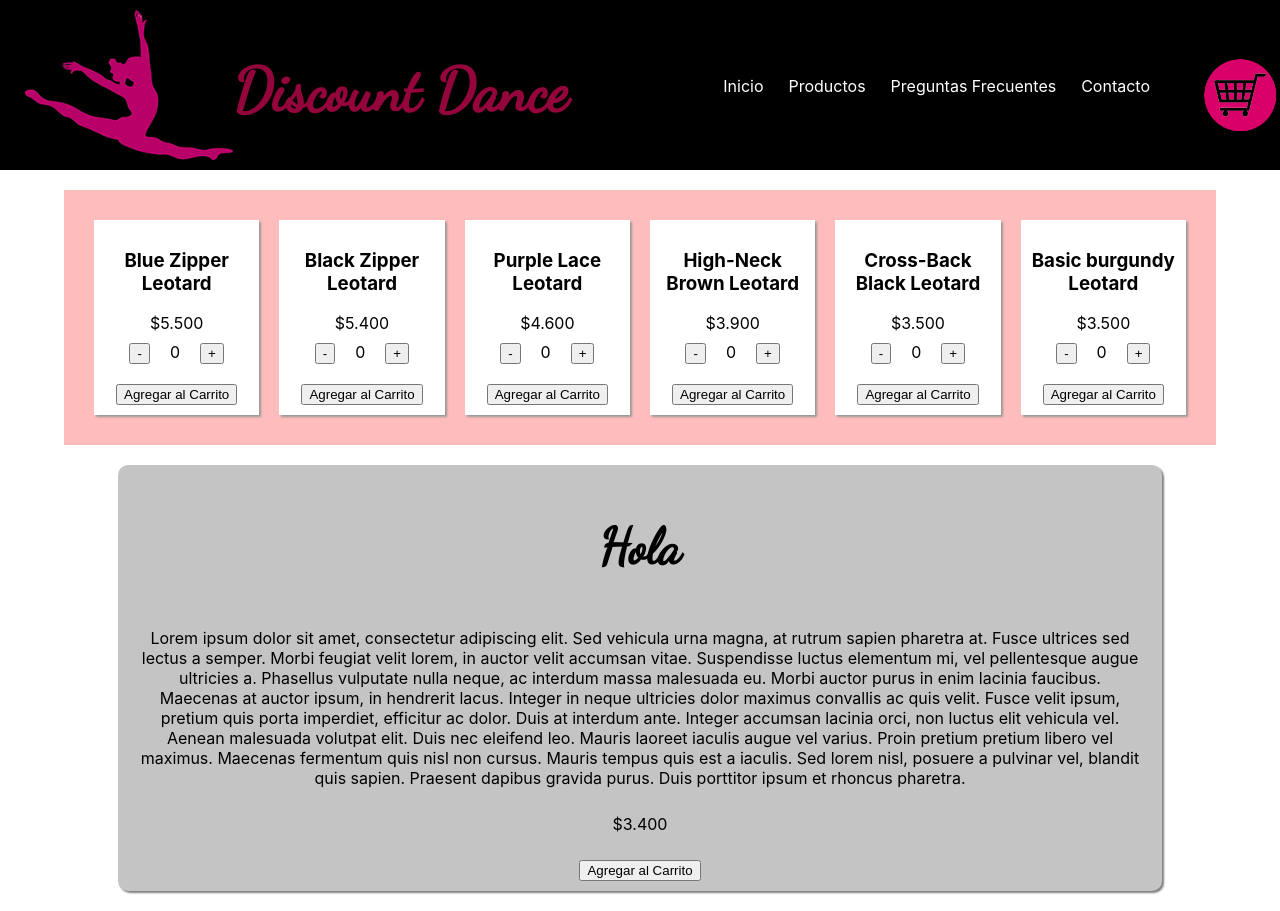
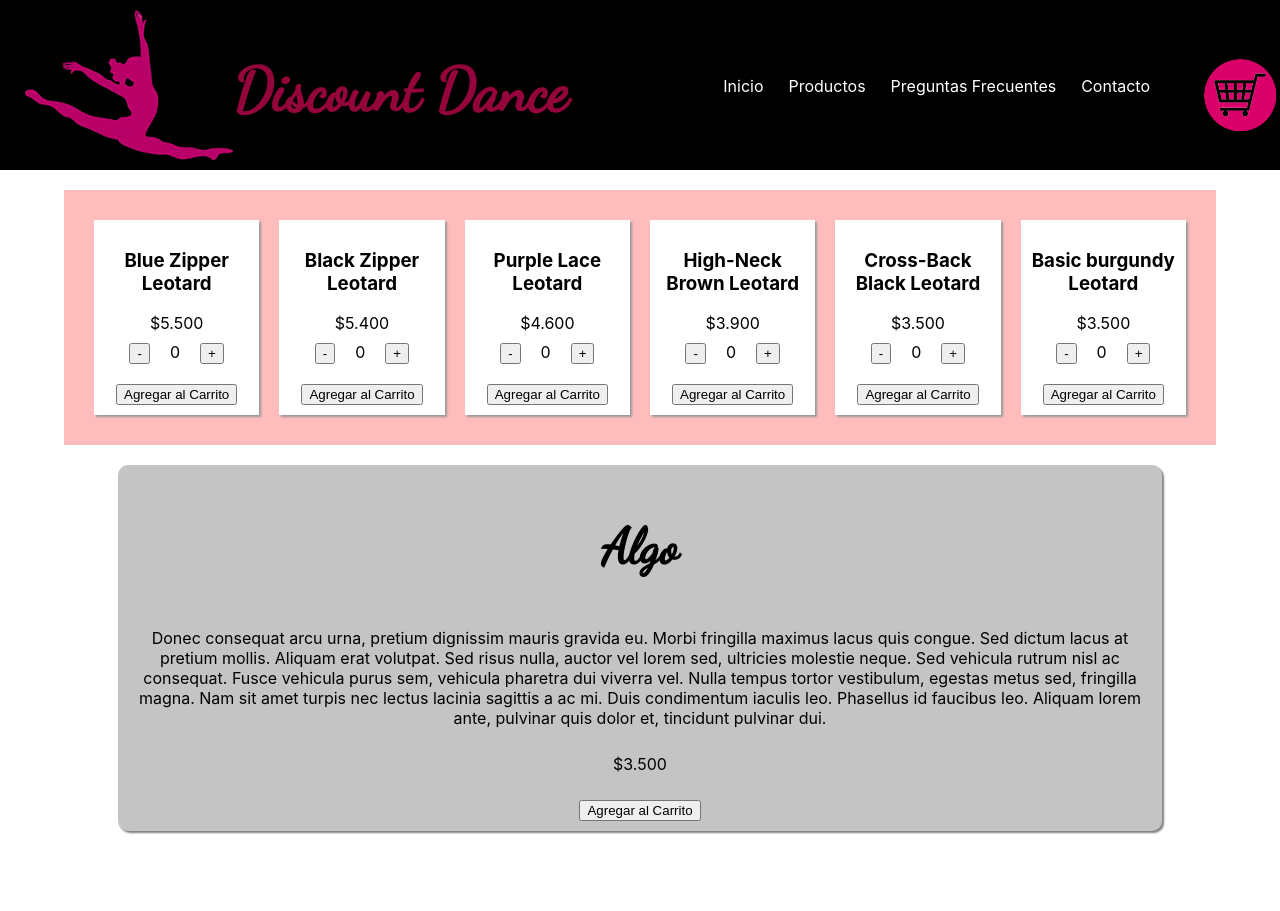
Before and after one commit to beludistefano/reactjs, a React (Create React App) app: page / in a window 1280 px wide. After the commit the page ends 851 px from the top, so only its background shows below. Built offline with nearby package versions, Linux system fonts and the light colour scheme.

Commit message:
agregue el itemdetailcontainer

```diff
--- a/src/App.js
+++ b/src/App.js
@@ -2,14 +2,14 @@ import logo from './logo.svg';
 import './App.css';
 import Navbar from "./components/NavBar"
 import ItemListContainer from "./components/ItemListContainer"
-import ItemDetail from './components/ItemDetail';
+import ItemDetailContainer from './components/ItemDetailContainer';
 
 function App() {
   return (
     <div className="App">
       <Navbar />
       <ItemListContainer />
-      <ItemDetail id={1001} title={"Hola"} description={"Lorem ipsum dolor sit amet, consectetur adipiscing elit. Sed vehicula urna magna, at rutrum sapien pharetra at. Fusce ultrices sed lectus a semper. Morbi feugiat velit lorem, in auctor velit accumsan vitae. Suspendisse luctus elementum mi, vel pellentesque augue ultricies a. Phasellus vulputate nulla neque, ac interdum massa malesuada eu. Morbi auctor purus in enim lacinia faucibus. Maecenas at auctor ipsum, in hendrerit lacus. Integer in neque ultricies dolor maximus convallis ac quis velit. Fusce velit ipsum, pretium quis porta imperdiet, efficitur ac dolor. Duis at interdum ante. Integer accumsan lacinia orci, non luctus elit vehicula vel. Aenean malesuada volutpat elit. Duis nec eleifend leo. Mauris laoreet iaculis augue vel varius. Proin pretium pretium libero vel maximus. Maecenas fermentum quis nisl non cursus. Mauris tempus quis est a iaculis. Sed lorem nisl, posuere a pulvinar vel, blandit quis sapien. Praesent dapibus gravida purus. Duis porttitor ipsum et rhoncus pharetra."} price={"$3.400"} stock={40}/>
+      <ItemDetailContainer />
     </div>
   );
 }
--- a/src/components/ItemDetail.jsx
+++ b/src/components/ItemDetail.jsx
@@ -12,4 +12,4 @@ const ItemDetail = ({id, title, img, description, price, stock}) => {
     )
 }
 
-export default ItemDetail;
+export default ItemDetail
--- /dev/null
+++ b/src/components/ItemDetailContainer.jsx
@@ -0,0 +1,34 @@
+
+import { useEffect, useState } from "react";
+import { productos } from "./Items/productos.js";
+import ItemDetail from "./ItemDetail.jsx";
+
+
+const getItems = new Promise((resolve) =>{
+    setTimeout(() =>{
+        resolve(productos)
+    }, 5000)
+})
+
+const ItemDetailContainer = ()=>{
+
+    const [load, setLoad] = useState(true)
+    const [prod, setProd] = useState([])
+
+    useEffect(() =>{
+        getItems.then(items => {
+            setProd(items)
+        })
+        .finally(() => {
+            setLoad(false)
+        })
+    }, [])
+
+    return(
+        <>
+            {load ? (<h2>Cargando...</h2>) : (<ItemDetail id={1001} title={"Algo"} description={"Donec consequat arcu urna, pretium dignissim mauris gravida eu. Morbi fringilla maximus lacus quis congue. Sed dictum lacus at pretium mollis. Aliquam erat volutpat. Sed risus nulla, auctor vel lorem sed, ultricies molestie neque. Sed vehicula rutrum nisl ac consequat. Fusce vehicula purus sem, vehicula pharetra dui viverra vel. Nulla tempus tortor vestibulum, egestas metus sed, fringilla magna. Nam sit amet turpis nec lectus lacinia sagittis a ac mi. Duis condimentum iaculis leo. Phasellus id faucibus leo. Aliquam lorem ante, pulvinar quis dolor et, tincidunt pulvinar dui."} price={"$3.500"} stock={50}/>)}
+        </>
+    )
+}
+
+export default ItemDetailContainer
```
